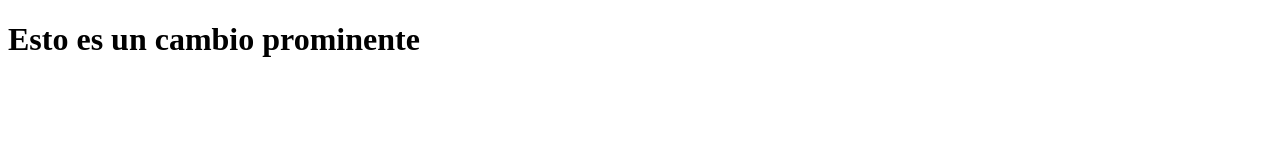
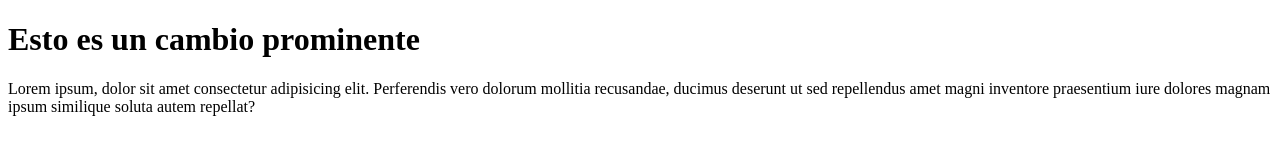
Before and after one commit to wilapc/skills-introduction-to-github, a plain HTML site: page index.html in a window 1280 px wide. Drawn offline with Linux system fonts and the light colour scheme.

Commit message:
Un lorem

```diff
--- a/index.html
+++ b/index.html
@@ -19,6 +19,9 @@
       <p class="browsehappy">You are using an <strong>outdated</strong> browser. Please <a href="#">upgrade your browser</a> to improve your experience.</p>
     <![endif]-->
   <h1>Esto es un cambio prominente</h1>
+  <p>Lorem ipsum, dolor sit amet consectetur adipisicing elit. Perferendis vero dolorum mollitia recusandae, ducimus
+    deserunt ut sed repellendus amet magni inventore praesentium iure dolores magnam ipsum similique soluta autem
+    repellat?</p>
 
   <script src="" async defer></script>
 </body>
```
